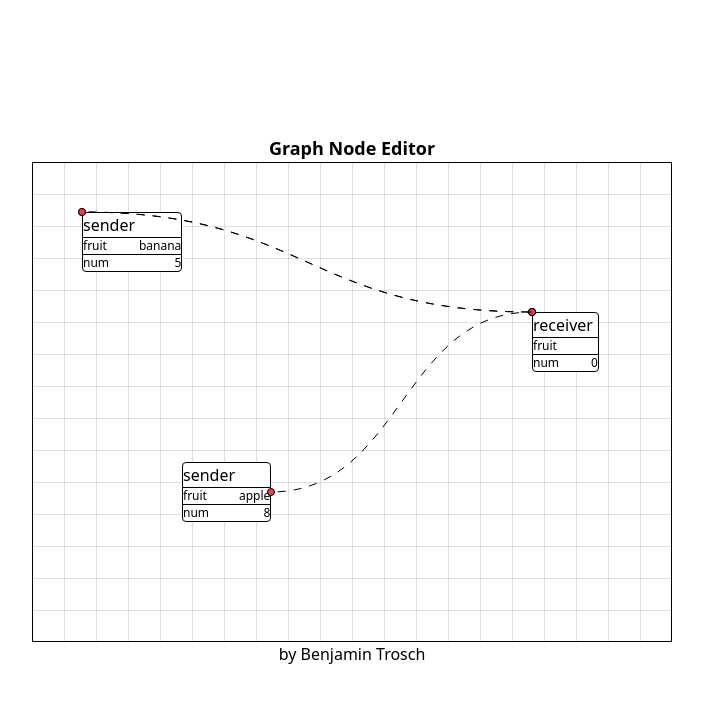
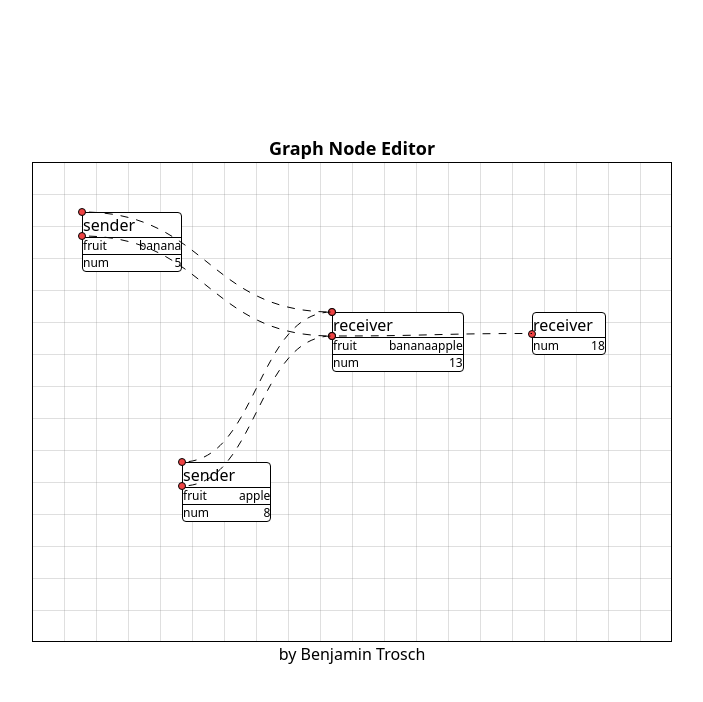
Before and after one commit to benjitrosch/graph-node-editor, a Next.js app: page / in a window 1280 px wide. Shown: the top 702 px of the page, without its empty margins (288-991 px from the left). Built offline with nearby package versions, Linux system fonts and the light colour scheme.

Commit message:
recursively pass values through connections

```diff
--- a/components/DataRow.tsx
+++ b/components/DataRow.tsx
@@ -1,10 +1,12 @@
+import { NodeDataTypes } from "../types/nodes"
+
 type Props<T> = {
     title: string
     value: T
 }
 
 const DataRow =
-    <T extends string | number | boolean>
+    <T extends NodeDataTypes>
 ({
     title,
     value
--- a/components/Graph.tsx
+++ b/components/Graph.tsx
@@ -1,7 +1,7 @@
 import { FC, useEffect, useState } from "react"
 
 import { Position } from "../types/bounds"
-import { NodeDataRowRef, NodeMeta } from "../types/nodes"
+import { NodeData, NodeDataRowRef, NodeMeta } from "../types/nodes"
 import useDrag from "../hooks/useDrag"
 
 import Node from '../components/Node'
@@ -75,6 +75,34 @@ const Graph: FC<Props> = ({
         return nodes[index]
     }
 
+    const checkDataSources = (id: number, data: number) => {
+        const sources = nodes.reduce((values, node) => {
+            const connection = node.connections.find((c) => c.to.nodeId === id && c.to.dataId === data)
+            if (connection != null) {
+                const dataId = connection.dataId
+                const nodeData = node.data?.find((d) => d.id === dataId)
+
+                if (nodeData != null) {
+                    const mod = checkDataSources(node.id, dataId)
+                    const value = mod ? { ...nodeData, value: nodeData.value + mod } : nodeData
+
+                    values.push(value)
+                }
+            }
+
+            return values
+        }, [] as any[])
+
+        if (!sources.length) {
+            return null
+        }
+
+        return sources.reduce((acc, data, i) => {
+            if (i === 0) return acc
+            return acc + data.value
+        }, sources[0].value)
+    }
+
     return (
         <div
             className='relative z-50 overflow-hidden pointer-events-none'
@@ -101,11 +129,14 @@ const Graph: FC<Props> = ({
                         >
                             {node.content}
                             {node.data?.map((data, i) => {
+                                const mod = checkDataSources(node.id, data.id)
+                                const value = mod ? data.value + mod : data.value
+
                                 return (
                                     <DataRow
                                         key={`node_${node.id}_data_${data.id}_#${i}`}
                                         title={data.title}
-                                        value={data.value}
+                                        value={value}
                                     />
                                 )
                             })}
@@ -119,9 +150,9 @@ const Graph: FC<Props> = ({
                             const p1 = { x: n1.position.x + offset.x, y: n1.position.y + offset.y }
 
                             const x0 = p0.x + n0.size.width
-                            const y0 = p0.y + (n0.size.height * 0.5)
+                            const y0 = p0.y + (n0.size.height * 0.5) + connection.dataId * 24 // TODO: get ref of datarow to find pos
                             const x1 = p1.x
-                            const y1 = p1.y + (n1.size.height * 0.5)
+                            const y1 = p1.y + (n1.size.height * 0.5) + connection.to.dataId * 24 // TODO: get ref of datarow to find pos
 
                             const cx = (x0 + x1) / 2
                             const cy = (y0 + y1) / 2
--- a/pages/index.tsx
+++ b/pages/index.tsx
@@ -42,9 +42,17 @@ const data: NodeMeta[] = [
   {
     id: 1,
     content: <span>receiver</span>,
-    position: { x: 500, y: 150 },
+    position: { x: 300, y: 150 },
     size: { width: 0, height: 0 },
-    connections: [],
+    connections: [
+      {
+        dataId: 1,
+        to: {
+          nodeId: 3,
+          dataId: 0,
+        }
+      }
+    ],
     data: [
       {
         id: 0,
@@ -65,6 +73,13 @@ const data: NodeMeta[] = [
     size: { width: 0, height: 0 },
     connections: [
       {
+        dataId: 0,
+        to: {
+          nodeId: 1,
+          dataId: 0,
+        }
+      },
+      {
         dataId: 1,
         to: {
           nodeId: 1,
@@ -82,6 +97,20 @@ const data: NodeMeta[] = [
         id: 1,
         title: 'num',
         value: 8,
+      },
+    ]
+  },
+  {
+    id: 3,
+    content: <span>receiver</span>,
+    position: { x: 500, y: 150 },
+    size: { width: 0, height: 0 },
+    connections: [],
+    data: [
+      {
+        id: 0,
+        title: 'num',
+        value: 5,
       },
     ]
   },
--- a/types/nodes.ts
+++ b/types/nodes.ts
@@ -17,6 +17,8 @@ export type NodeData<T> = {
     value: T
 }
 
+export type NodeDataTypes = string | number | boolean
+
 export type NodeDataConnection = {
     dataId: number,
     to: {
```
